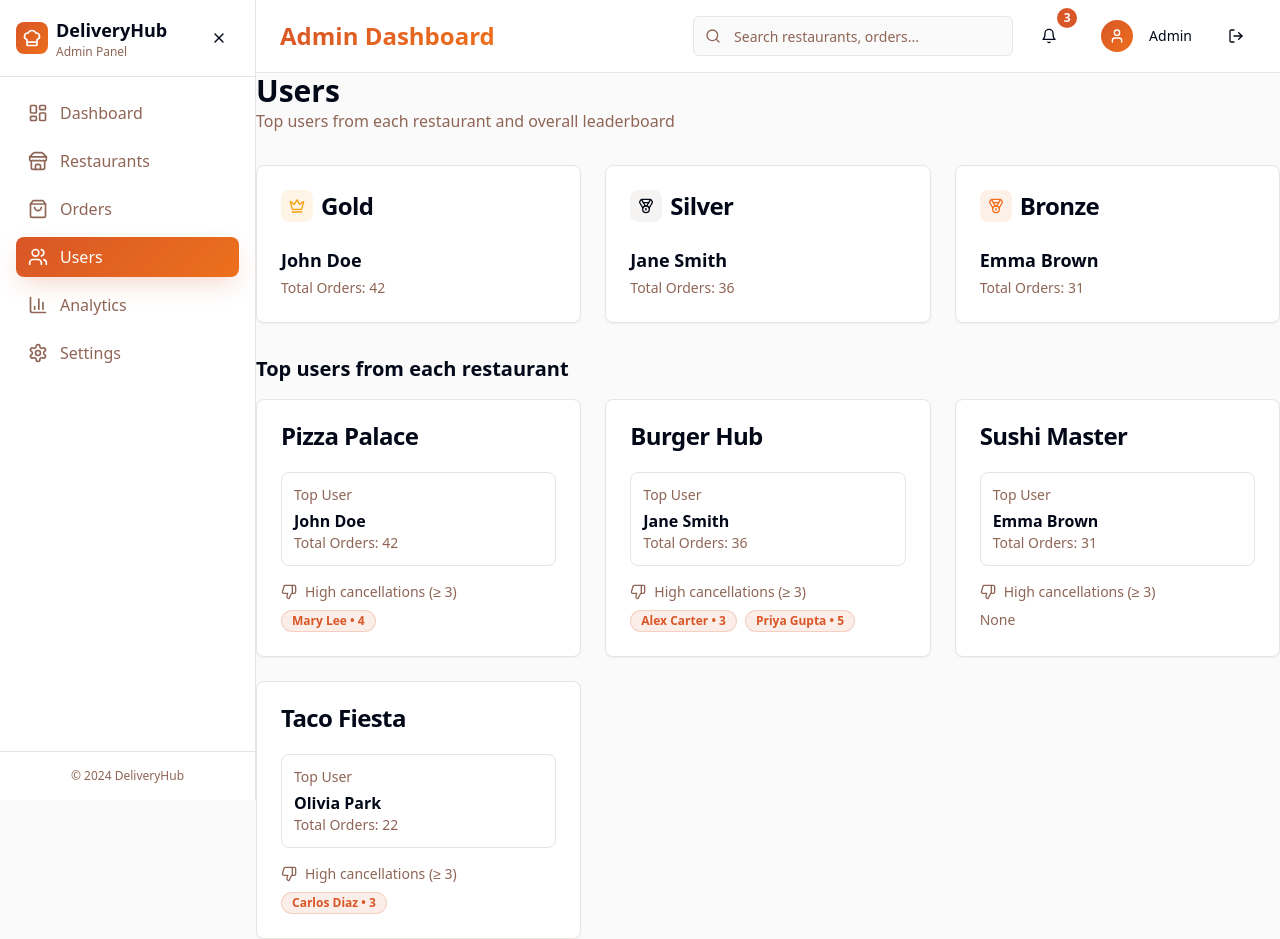
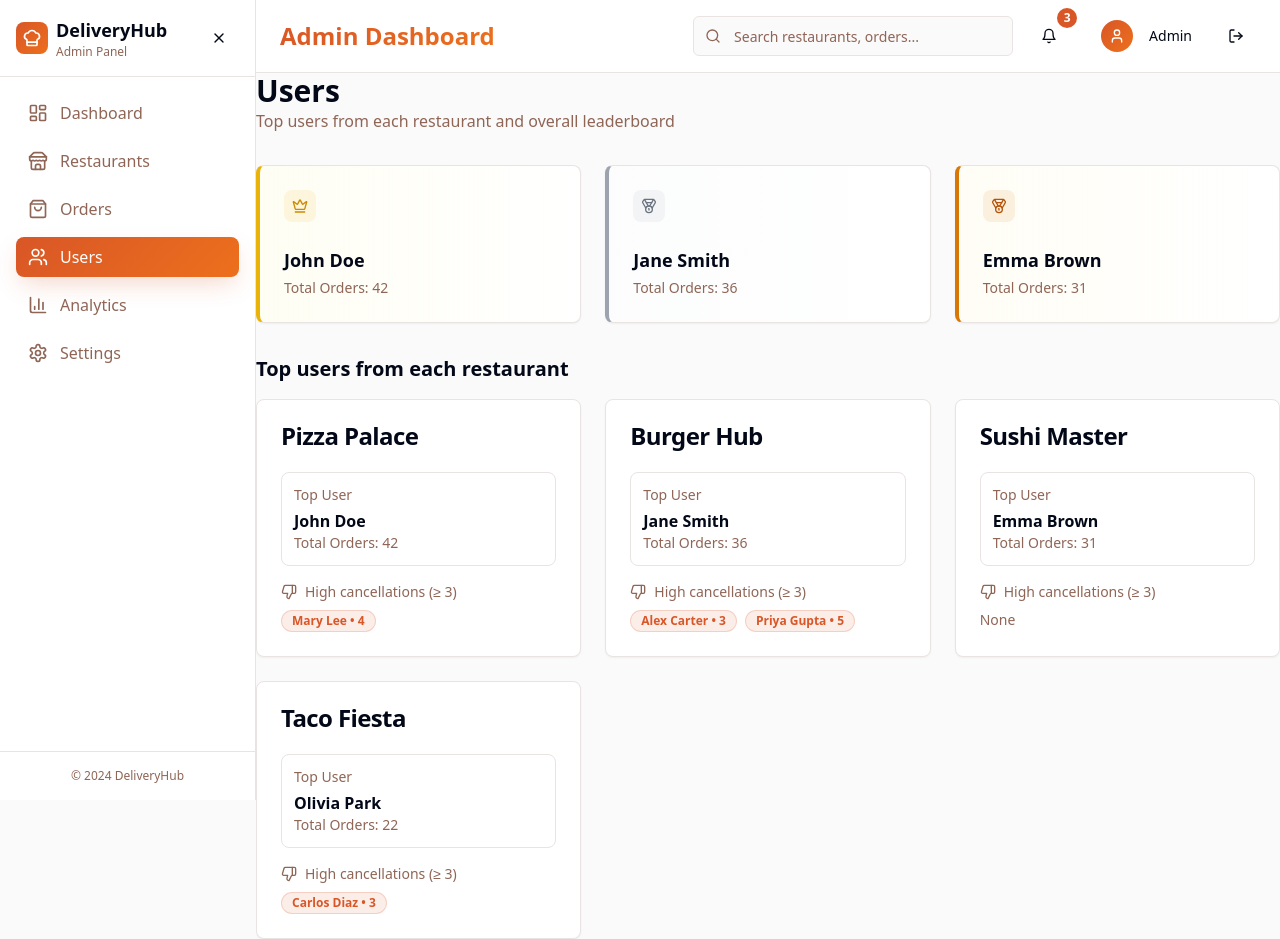
Before and after one commit to jayShah1407/hotel-hop-hub, a React (Vite) app: page /users in a window 1280 px wide. Built offline with nearby package versions, Linux system fonts and the light colour scheme.

Commit message:
Refactor Users tab colors
Change Gold, Silver, and Bronze indicators in the Users tab to colored cards instead of text labels. This will allow admins to identify user tiers by color.

```diff
--- a/src/pages/Users.tsx
+++ b/src/pages/Users.tsx
@@ -80,13 +80,13 @@ export default function Users() {
           <h2 className="sr-only">Leaderboard</h2>
           <div className="grid grid-cols-1 md:grid-cols-3 gap-6">
             {/* Gold */}
-            <Card className="hover:shadow-elegant transition-all duration-300">
+            <Card className="hover:shadow-elegant transition-all duration-300 border-l-4 border-l-yellow-500 bg-gradient-to-r from-yellow-50/50 to-transparent">
               <CardHeader>
                 <CardTitle className="flex items-center gap-2">
-                  <span className="inline-flex w-8 h-8 items-center justify-center rounded-lg bg-warning/10">
-                    <Crown className="w-4 h-4 text-warning" />
+                  <span className="inline-flex w-8 h-8 items-center justify-center rounded-lg bg-yellow-500/10">
+                    <Crown className="w-4 h-4 text-yellow-600" />
                   </span>
-                  Gold
+                  <span className="sr-only">Gold Tier</span>
                 </CardTitle>
               </CardHeader>
               <CardContent>
@@ -102,13 +102,13 @@ export default function Users() {
             </Card>
 
             {/* Silver */}
-            <Card className="hover:shadow-elegant transition-all duration-300">
+            <Card className="hover:shadow-elegant transition-all duration-300 border-l-4 border-l-gray-400 bg-gradient-to-r from-gray-50/50 to-transparent">
               <CardHeader>
                 <CardTitle className="flex items-center gap-2">
-                  <span className="inline-flex w-8 h-8 items-center justify-center rounded-lg bg-muted">
-                    <Medal className="w-4 h-4 text-foreground" />
+                  <span className="inline-flex w-8 h-8 items-center justify-center rounded-lg bg-gray-400/10">
+                    <Medal className="w-4 h-4 text-gray-500" />
                   </span>
-                  Silver
+                  <span className="sr-only">Silver Tier</span>
                 </CardTitle>
               </CardHeader>
               <CardContent>
@@ -124,13 +124,13 @@ export default function Users() {
             </Card>
 
             {/* Bronze */}
-            <Card className="hover:shadow-elegant transition-all duration-300">
+            <Card className="hover:shadow-elegant transition-all duration-300 border-l-4 border-l-amber-600 bg-gradient-to-r from-amber-50/50 to-transparent">
               <CardHeader>
                 <CardTitle className="flex items-center gap-2">
-                  <span className="inline-flex w-8 h-8 items-center justify-center rounded-lg bg-accent/10">
-                    <Medal className="w-4 h-4 text-accent" />
+                  <span className="inline-flex w-8 h-8 items-center justify-center rounded-lg bg-amber-600/10">
+                    <Medal className="w-4 h-4 text-amber-700" />
                   </span>
-                  Bronze
+                  <span className="sr-only">Bronze Tier</span>
                 </CardTitle>
               </CardHeader>
               <CardContent>
```
